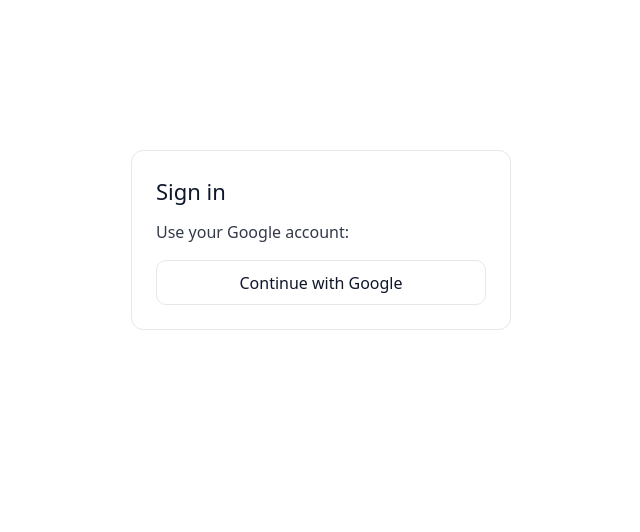
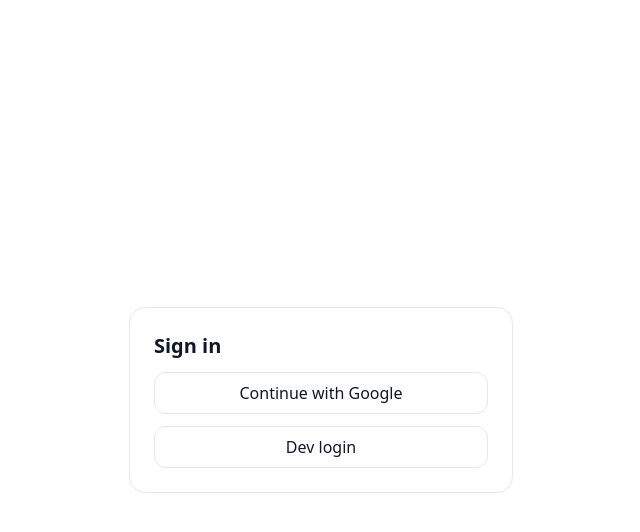
Before and after one commit to jwes9121/jride-clean, a Next.js app: page /auth/signin in a window 1280 px wide. Shown: the top 532 px of the page, without its empty margins (319-959 px from the left). Built offline with nearby package versions, Linux system fonts and the light colour scheme.

Commit message:
Update page.tsx

```diff
--- a/app/auth/signin/page.tsx
+++ b/app/auth/signin/page.tsx
@@ -1,19 +1,29 @@
-import type { Metadata } from "next";
-export const metadata: Metadata = { title: "Sign in · JRide" };
+// app/auth/signin/page.tsx
+"use client";
+import { signIn } from "next-auth/react";
 
 export default function SignInPage() {
-  const callbackUrl = "/";
   return (
-    <div style={{display:"grid",placeItems:"center",minHeight:"60vh"}}>
-      <div style={{padding:"1.5rem",border:"1px solid #e5e7eb",borderRadius:12,maxWidth:380,width:"100%"}}>
-        <h1 style={{marginBottom:12,fontSize:22}}>Sign in</h1>
-        <p style={{margin:"0 0 16px 0",opacity:.85}}>Use your Google account:</p>
-        <a
-          href={`/api/auth/signin/google?callbackUrl=${encodeURIComponent(callbackUrl)}`}
-          style={{display:"inline-block",textAlign:"center",width:"100%",padding:"0.6rem 1rem",borderRadius:10,border:"1px solid #e5e7eb",textDecoration:"none"}}
+    <div className="min-h-screen grid place-items-center p-6">
+      <div className="w-full max-w-sm rounded-2xl border p-6 space-y-3">
+        <h1 className="text-xl font-semibold">Sign in</h1>
+
+        <button
+          className="w-full rounded-xl border px-4 py-2"
+          onClick={() => signIn("google", { callbackUrl: "/" })}
         >
           Continue with Google
-        </a>
+        </button>
+
+        {/* Dev-only creds fallback */}
+        {process.env.NODE_ENV !== "production" && (
+          <button
+            className="w-full rounded-xl border px-4 py-2"
+            onClick={() => signIn("credentials", { email: "dev@example.com", callbackUrl: "/" })}
+          >
+            Dev login
+          </button>
+        )}
       </div>
     </div>
   );
```
